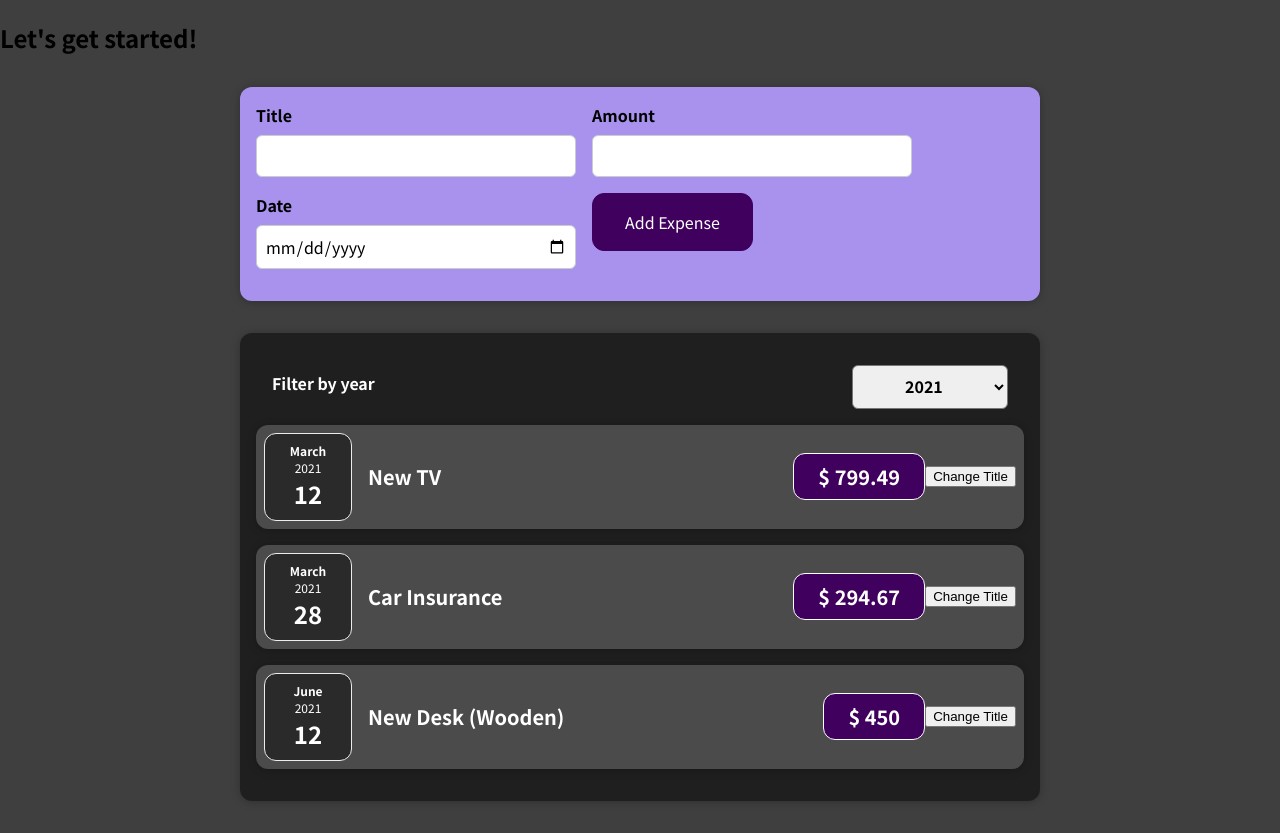
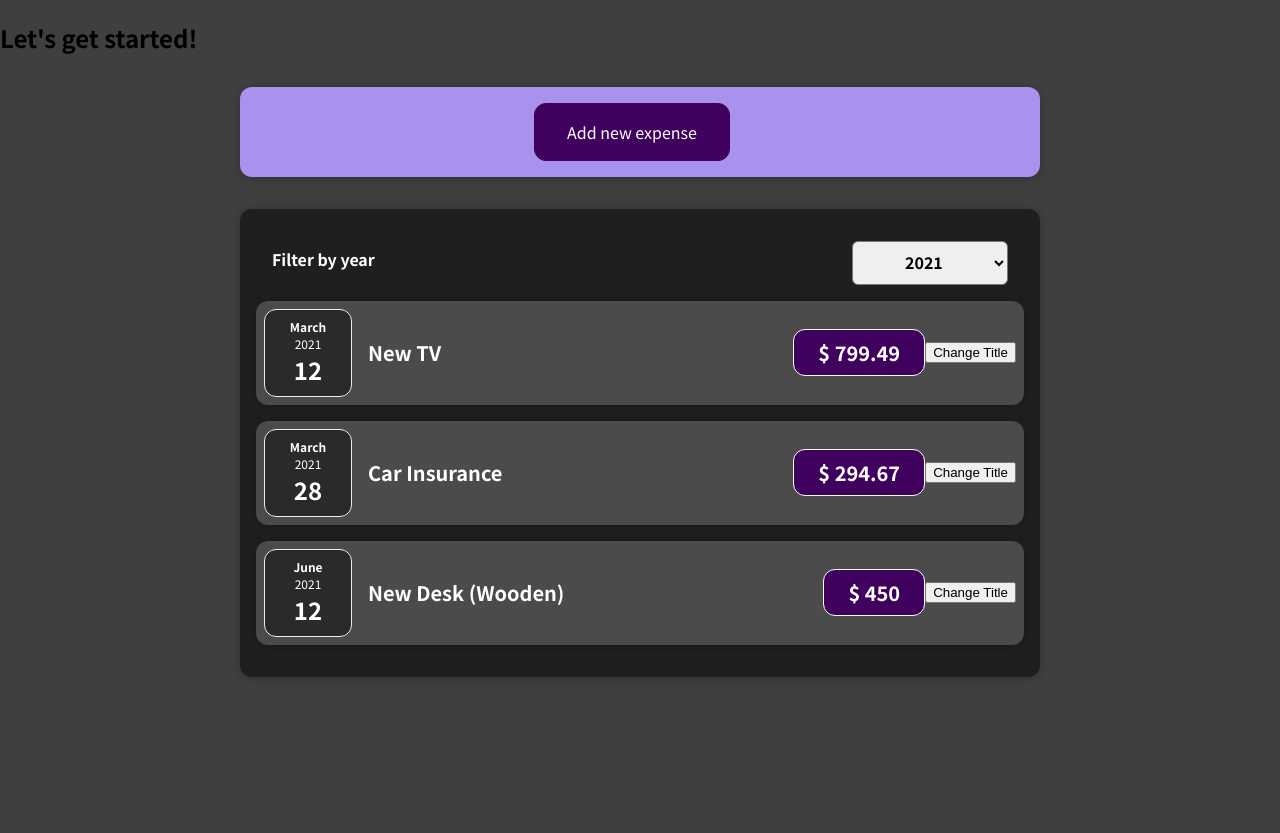
Before and after one commit to andy5566w/React-IG, a React (Create React App) app: page / in a window 1280 px wide. After the commit the page ends 800 px from the top, so only its background shows below. Built offline with nearby package versions, Linux system fonts and the light colour scheme.

Commit message:
add button

```diff
--- a/src/components/NewExpense/ExpenseForm.js
+++ b/src/components/NewExpense/ExpenseForm.js
@@ -2,7 +2,7 @@ import './ExpenseForm.css'
 import { useState } from 'react'
 
 const ExpenseForm = (props) => {
-    const { handleFormChange } = props
+    const { handleFormChange, handleCancel } = props
     const [userInput, setUserInput] = useState({
         title: '',
         amount: '',
@@ -32,6 +32,7 @@ const ExpenseForm = (props) => {
         }
         console.log(expenseData)
         handleFormChange(expenseData)
+        handleCancel()
     }
     return (
         <form onSubmit={handleSubmit}>
@@ -64,6 +65,9 @@ const ExpenseForm = (props) => {
                 </div>
 
                 <div className="new-expense__actions">
+                    <button type="button" onClick={handleCancel}>
+                        Cancel
+                    </button>
                     <button type="submit">Add Expense</button>
                 </div>
             </div>
--- a/src/components/NewExpense/NewExpense.js
+++ b/src/components/NewExpense/NewExpense.js
@@ -1,8 +1,10 @@
 import './NewExpense.css'
 import ExpenseForm from './ExpenseForm'
+import { useState } from 'react'
 
 const NewExpense = (props) => {
     const { handleAppEvent } = props
+    const [isShow, setIsShow] = useState(true)
     const handleFormChange = (userInput) => {
         const data = {
             ...userInput,
@@ -14,7 +16,11 @@ const NewExpense = (props) => {
 
     return (
         <div className="new-expense">
-            <ExpenseForm handleFormChange={handleFormChange} />
+            {isShow ? (
+                <button onClick={() => setIsShow(false)}>Add new expense</button>
+            ) : (
+                <ExpenseForm handleFormChange={handleFormChange} handleCancel={() => setIsShow(true)} />
+            )}
         </div>
     )
 }
```
